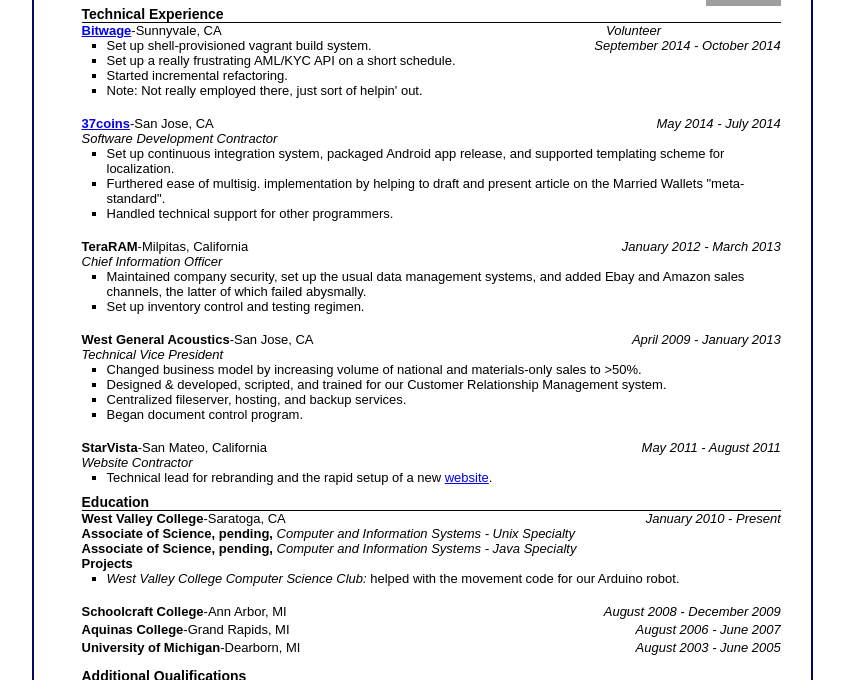
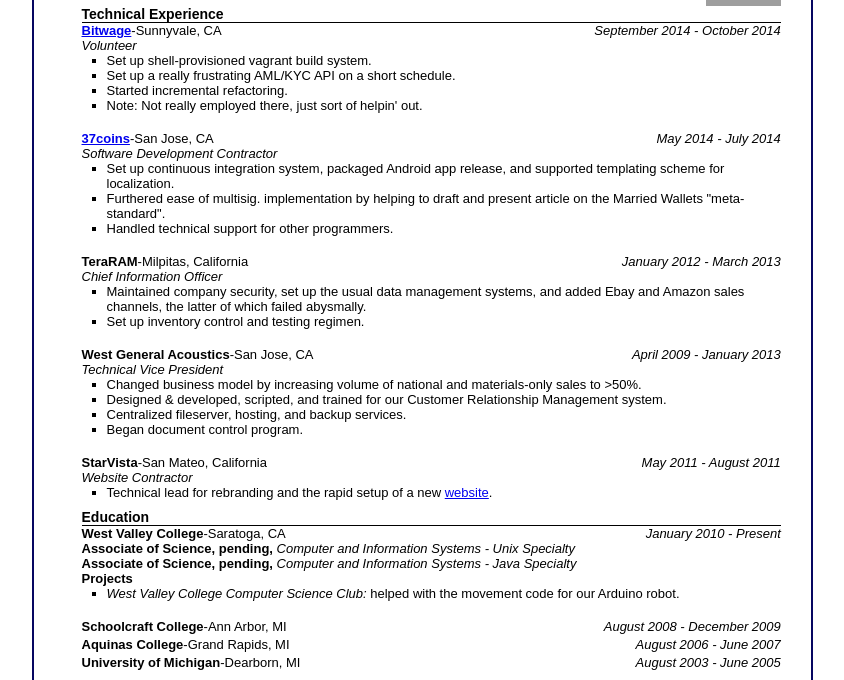
Before and after one commit to v6/basanese.com, a plain HTML site: page index.html in a window 1280 px wide. Shown: the part 106-786 px from the top of the page, without its empty margins (218-1062 px from the left). Drawn offline with Linux system fonts and the light colour scheme; grey boxes are pictures that could not be loaded.

Commit message:
Add later index.html, from January. On branch dev 	modified:   index.html

```diff
--- a/index.html
+++ b/index.html
@@ -222,10 +222,10 @@
 			</div>
 
 			<div class="info">
-			  <div class="organization"><p class="body"><span class="organization"><a href="https://bitwage.co/">Bitwage</a></span>-Sunnyvale, CA</p></div>
-				<div style="text-align:right;float:right;width:35%;"><p class="body date">September 2014 - October 2014</p></div>
-				<p class="body" style="font-style:italic;" title="Another weird sitch. Lovin me some bitcoin, though. Pivot: DOGEWAGE. 'nuff said.">Volunteer</p>
-				<ul class="main">
+			  <div class="organization" style="width:60%;float:left"><p class="body"><span class="organization"><a href="https://bitwage.co/">Bitwage</a></span>-Sunnyvale, CA</p></div>
+				<div style="text-align:right;float:right;width:30%;"><p class="body date">September 2014 - October 2014</p></div>
+				<p class="body" style="font-style:italic;float:left; width:65%" title="Another weird sitch. Lovin me some bitcoin, though. Pivot: DOGEWAGE. 'nuff said.">Volunteer</p>
+				<ul class="main" style="clear:left">
 					<li title="It all SOUNDS impressive, but...">Set up shell-provisioned vagrant build system.</li>
 					<li>Set up a really frustrating AML/KYC API on a short schedule.</li>
 					<li>Started incremental refactoring.</li>
```
